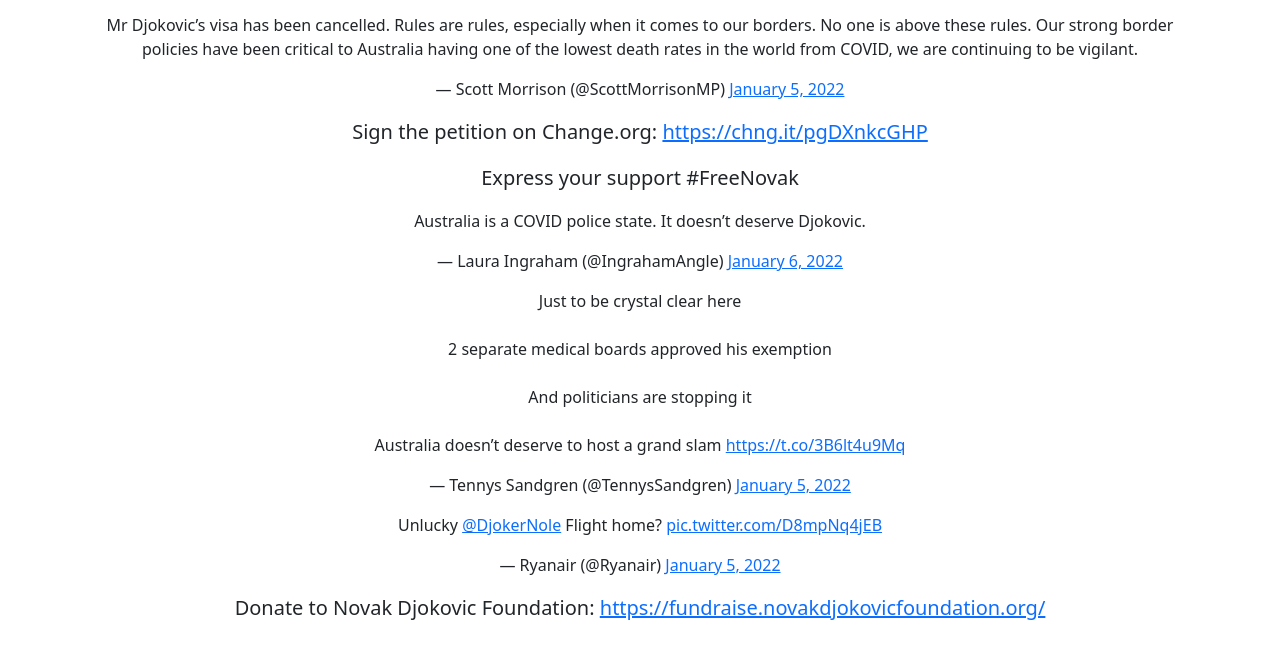
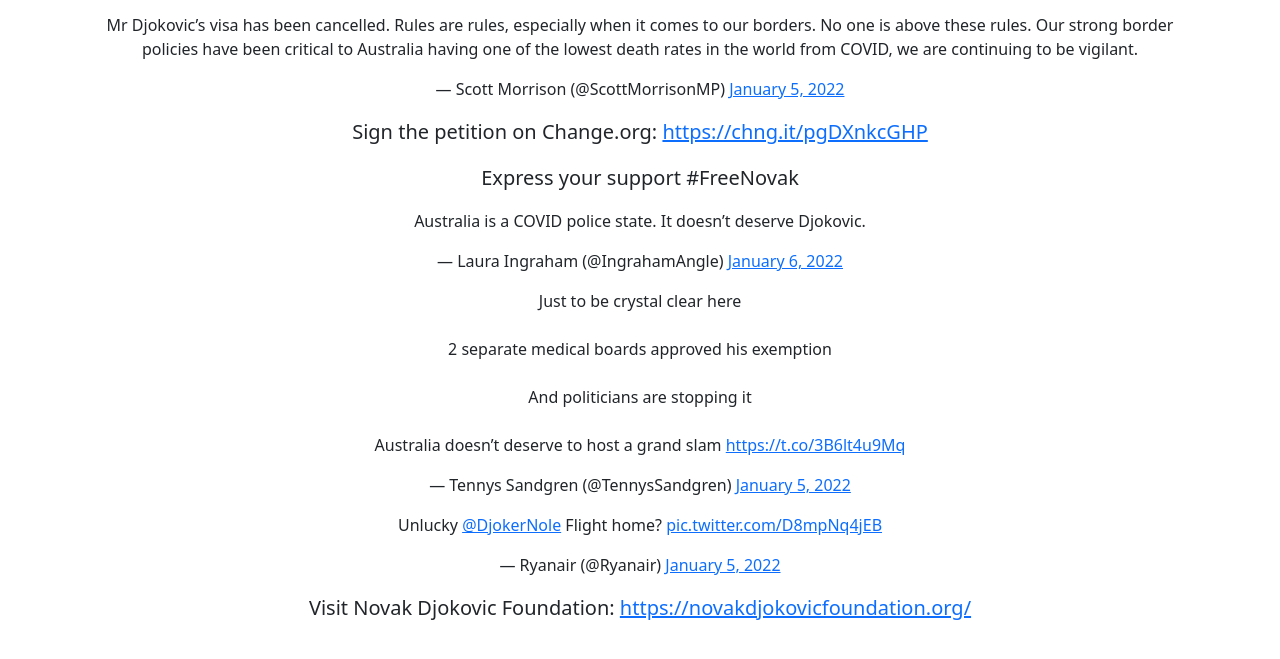
Before and after one commit to freenovak/freenovak-website, a plain HTML site: page index.html in a window 1280 px wide. Shown: the part 89-748 px from the top of the page. Drawn offline with nearby package versions, Linux system fonts and the light colour scheme.

Commit message:
Update index.html file

```diff
--- a/index.html
+++ b/index.html
@@ -34,7 +34,7 @@
       <blockquote class="twitter-tweet" data-align="center"><p lang="en" dir="ltr">Unlucky <a href="https://twitter.com/DjokerNole?ref_src=twsrc%5Etfw">@DjokerNole</a> Flight home? <a href="https://t.co/D8mpNq4jEB">pic.twitter.com/D8mpNq4jEB</a></p>&mdash; Ryanair (@Ryanair) <a href="https://twitter.com/Ryanair/status/1478847579664359430?ref_src=twsrc%5Etfw">January 5, 2022</a></blockquote> <script async src="https://platform.twitter.com/widgets.js" charset="utf-8"></script>
 
       <p class="lead">
-        Donate to Novak Djokovic Foundation: <a href="https://fundraise.novakdjokovicfoundation.org/">https://fundraise.novakdjokovicfoundation.org/</a>
+        Visit Novak Djokovic Foundation: <a href="https://novakdjokovicfoundation.org/">https://novakdjokovicfoundation.org/</a>
       </p>
 
     </div>
```
